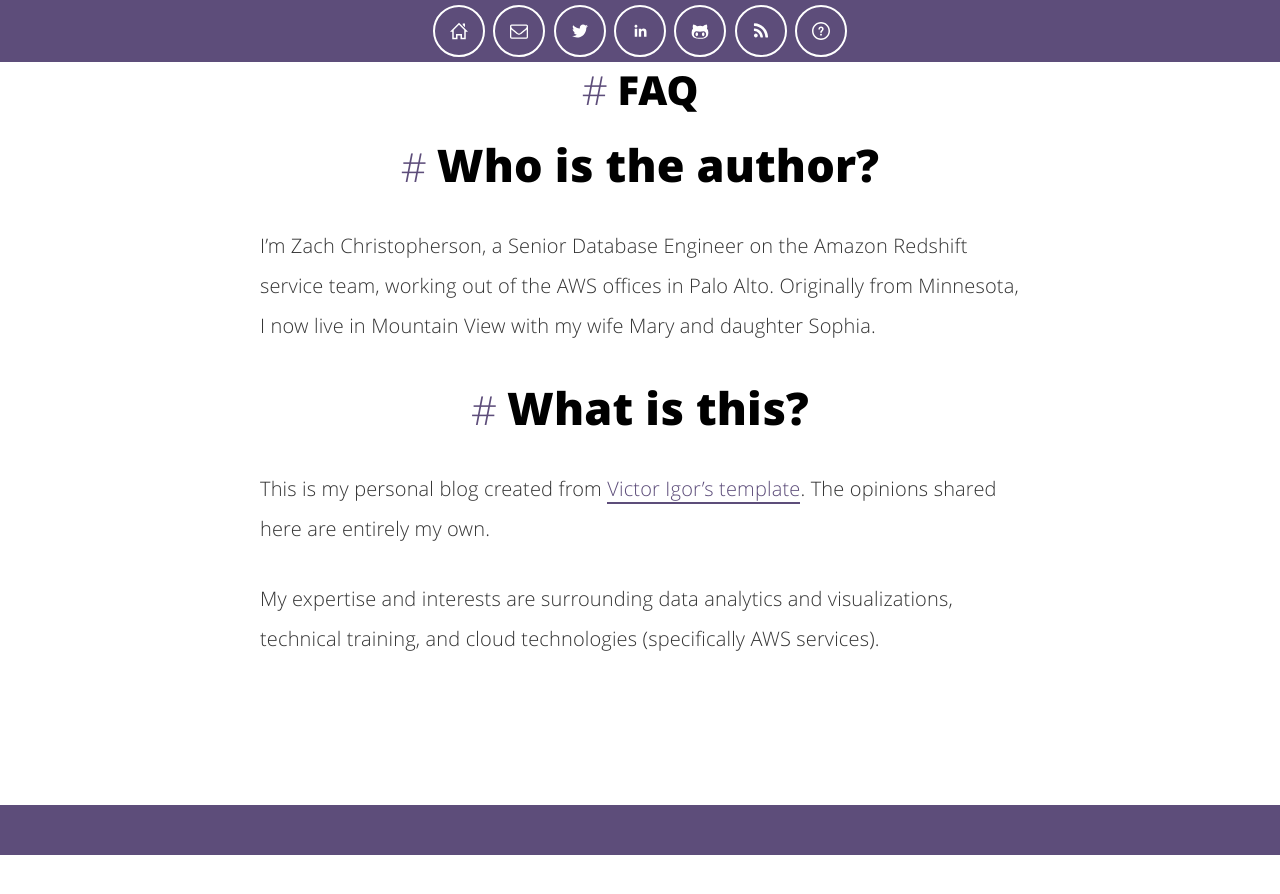
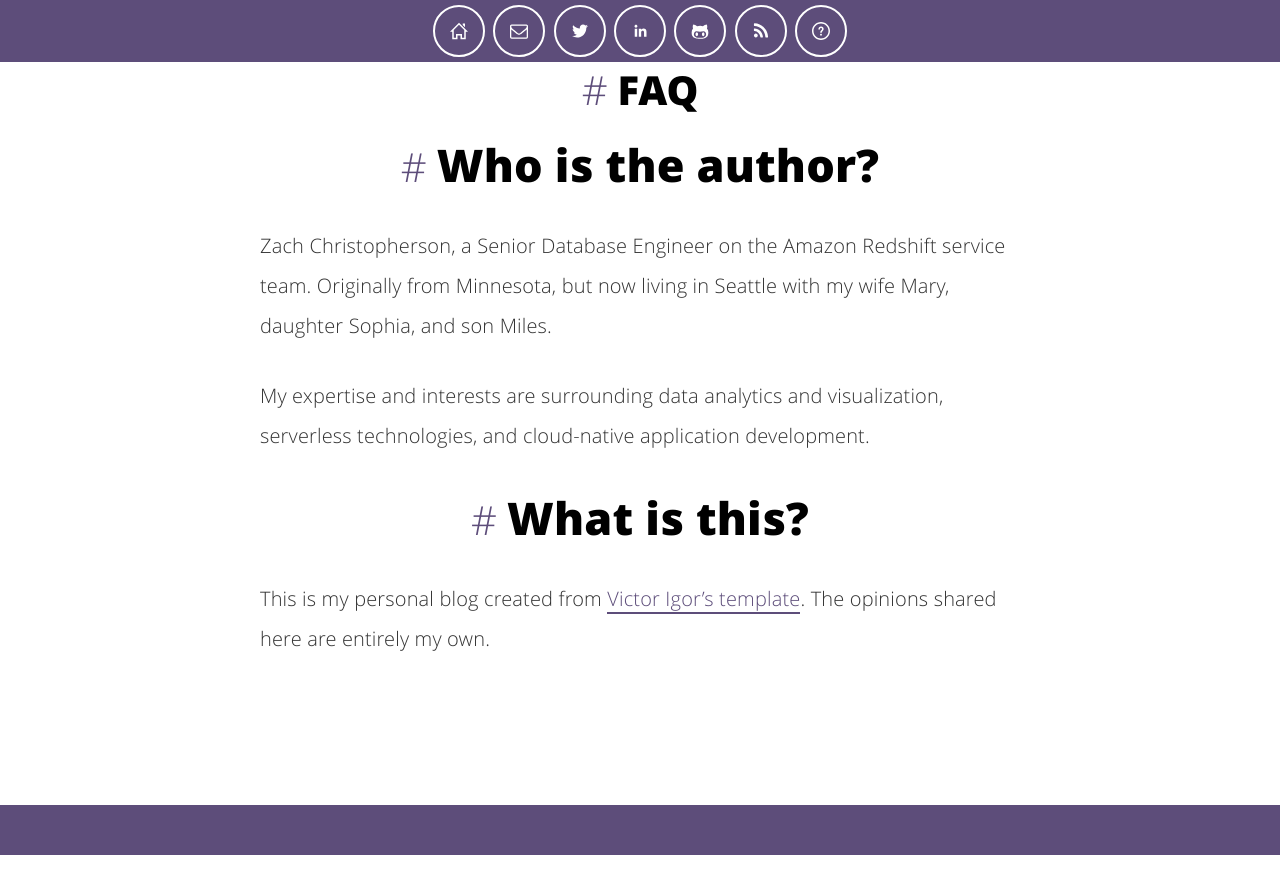
Before and after one commit to zach-data/zach-data.github.io, a Jekyll site: the page built from faq.md, in a window 1280 px wide. Shown: the top 894 px of the page. Built offline with Jekyll 4.4.1, drawn with Linux system fonts in a browser that asks for light colours.

Commit message:
FAQ Update for Seattle

```diff
--- a/faq.md
+++ b/faq.md
@@ -4,9 +4,9 @@ layout: faq
 ---
 
 # Who is the author?
-I'm Zach Christopherson, a Senior Database Engineer on the Amazon Redshift service team, working out of the AWS offices in Palo Alto. Originally from Minnesota, I now live in Mountain View with my wife Mary and daughter Sophia.
+Zach Christopherson, a Senior Database Engineer on the Amazon Redshift service team. Originally from Minnesota, but now living in Seattle with my wife Mary, daughter Sophia, and son Miles.
+
+My expertise and interests are surrounding data analytics and visualization, serverless technologies, and cloud-native application development.
 
 # What is this?
 This is my personal blog created from [Victor Igor's template](https://github.com/victorvoid/space-jekyll-template). The opinions shared here are entirely my own.
-
-My expertise and interests are surrounding data analytics and visualizations, technical training, and cloud technologies (specifically AWS services).
```
